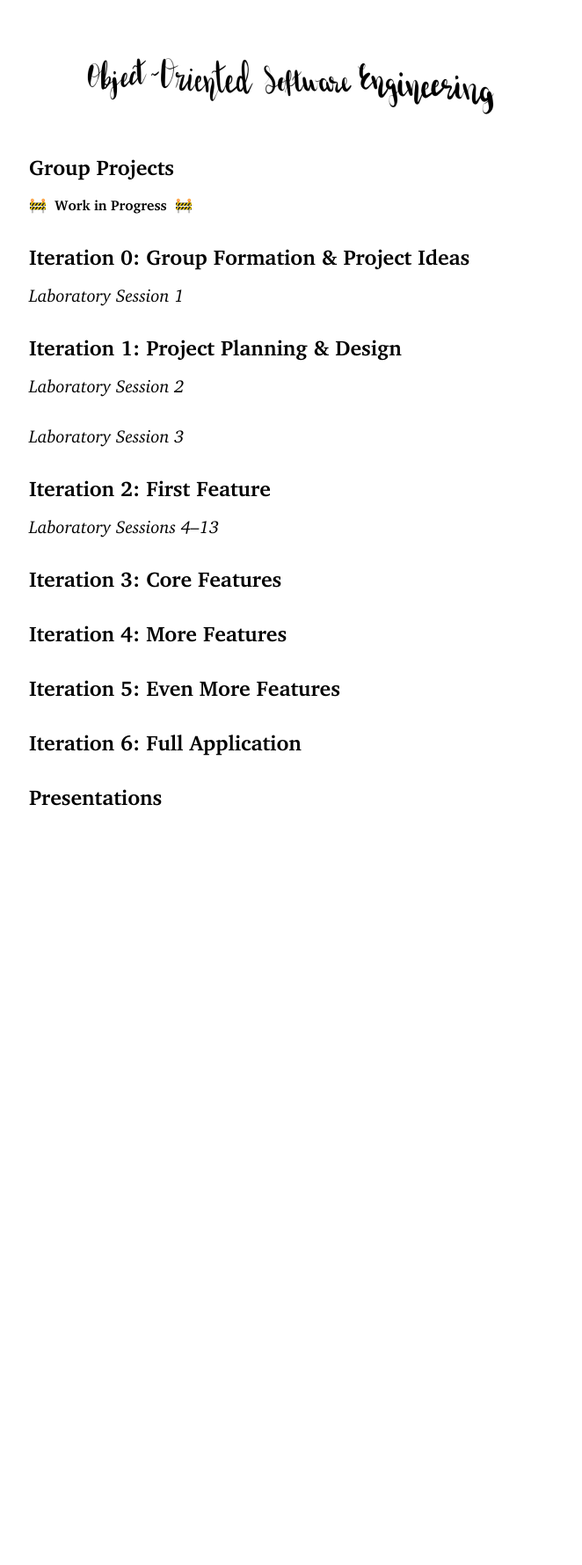
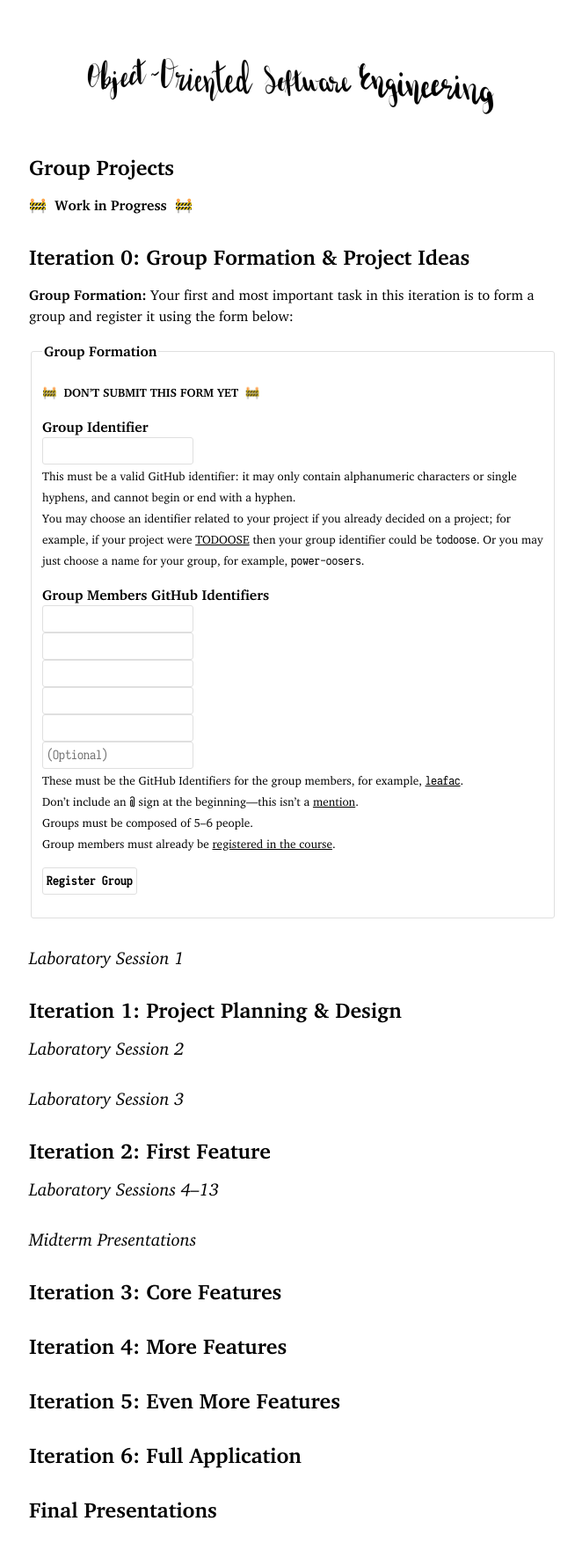
Before and after one commit to skemper/www.jhu-oose.com, a Jekyll site: the page built from group-projects/index.md, in a window 1280 px wide. Shown: the whole page at 88% size, without its empty margins (307-969 px from the left). Built offline with Jekyll 4.4.1, drawn with Linux system fonts in a browser that asks for light colours; our own code applies the rules of GitHub Pages for plain Markdown files; before the commit the page ends 969 px from its top, so only the background shows below that.

Commit message:
Add form for group formation

```diff
--- a/group-projects/index.md
+++ b/group-projects/index.md
@@ -3,6 +3,44 @@
 **🚧  Work in Progress  🚧**
 
 # Iteration 0: Group Formation & Project Ideas
+
+**Group Formation:** Your first and most important task in this iteration is to form a group and register it using the form below:
+
+<form method="POST" action="https://roboose.herokuapp.com/groups">
+<fieldset markdown="1">
+<legend>Group Formation</legend>
+<small>
+**🚧  DON’T SUBMIT THIS FORM YET  🚧**
+</small>
+
+<label>
+Group Identifier
+<input type="text" name="identifier">
+</label>
+<small>
+This must be a valid GitHub identifier: it may only contain alphanumeric characters or single hyphens, and cannot begin or end with a hyphen.
+You may choose an identifier related to your project if you already decided on a project; for example, if your project were [TODOOSE](https://github.com/jhu-oose/todoose) then your group identifier could be `todoose`. Or you may just choose a name for your group, for example, `power-oosers`.
+</small>
+
+<label>
+Group Members GitHub Identifiers
+<input type="text" name="member[]">
+<input type="text" name="member[]">
+<input type="text" name="member[]">
+<input type="text" name="member[]">
+<input type="text" name="member[]">
+<input type="text" name="member[]" placeholder="(Optional)">
+</label>
+<small>
+These must be the GitHub Identifiers for the group members, for example, [`leafac`](https://github.com/leafac).
+Don’t include an `@` sign at the beginning—this isn’t a [mention](https://help.github.com/en/articles/basic-writing-and-formatting-syntax#mentioning-people-and-teams).
+Groups must be composed of 5–6 people.
+Group members must already be [registered in the course](/assignment-0#onboarding).
+</small>
+
+<button>Register Group</button>
+</fieldset>
+</form>
 
 ## Laboratory Session 1
 
@@ -16,6 +54,8 @@
 
 ## Laboratory Sessions 4–13
 
+## Midterm Presentations
+
 # Iteration 3: Core Features
 
 # Iteration 4: More Features
@@ -24,4 +64,4 @@
 
 # Iteration 6: Full Application
 
-# Presentations
+# Final Presentations
--- a/stylesheets/main.css
+++ b/stylesheets/main.css
@@ -143,6 +143,15 @@ button,
 button:active,
 .button {
   font-size: 0.875rem;
+}
+
+pre,
+input,
+textarea,
+button,
+button:active,
+.button,
+fieldset {
   border: 1px solid #dfdfdf;
   border-radius: 3px;
 }
@@ -150,6 +159,11 @@ button:active,
 pre {
   overflow: auto;
   padding: 1rem;
+}
+
+legend,
+label {
+  font-weight: bold;
 }
 
 input,
```
Also changed, not shown: lecture-4/index.md (+1 -0 lines), staff/index.md (+12 -8 lines).
